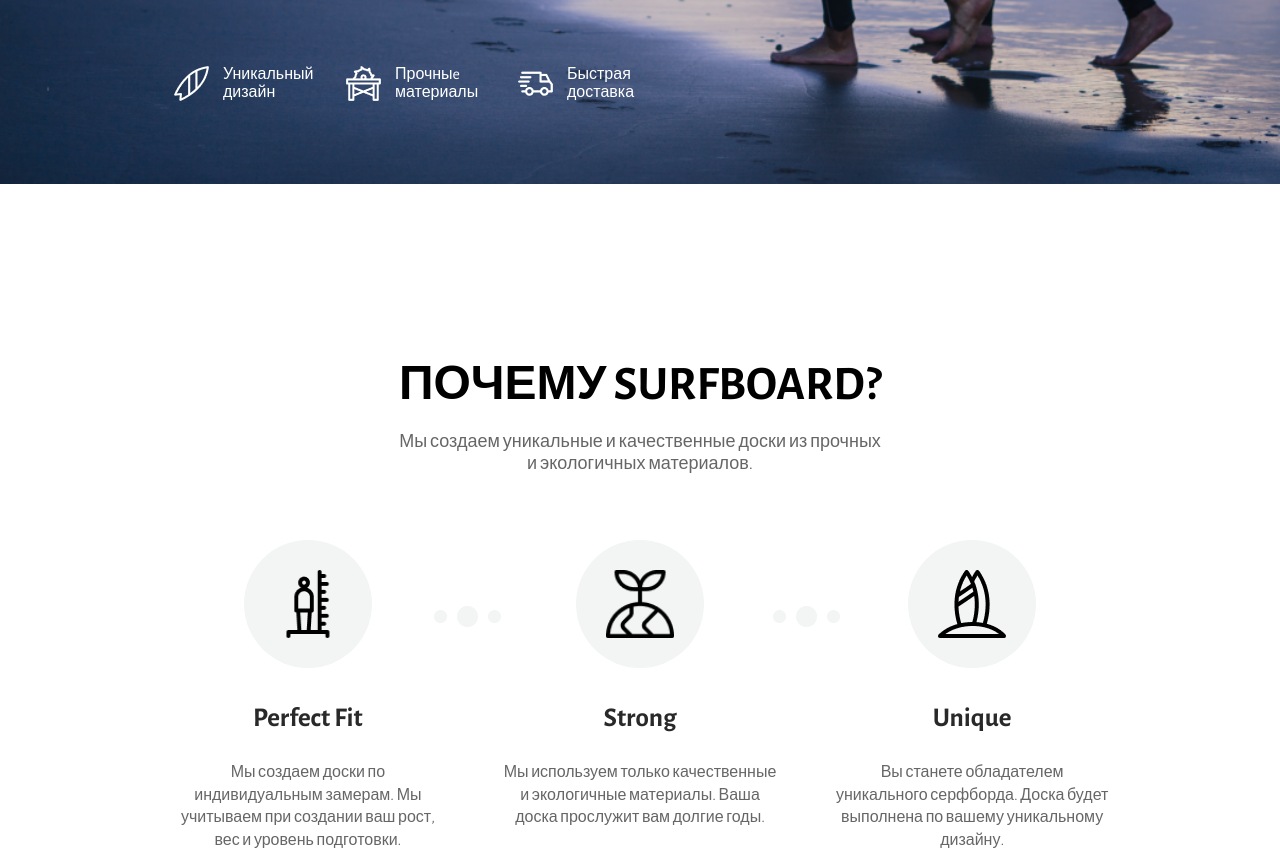
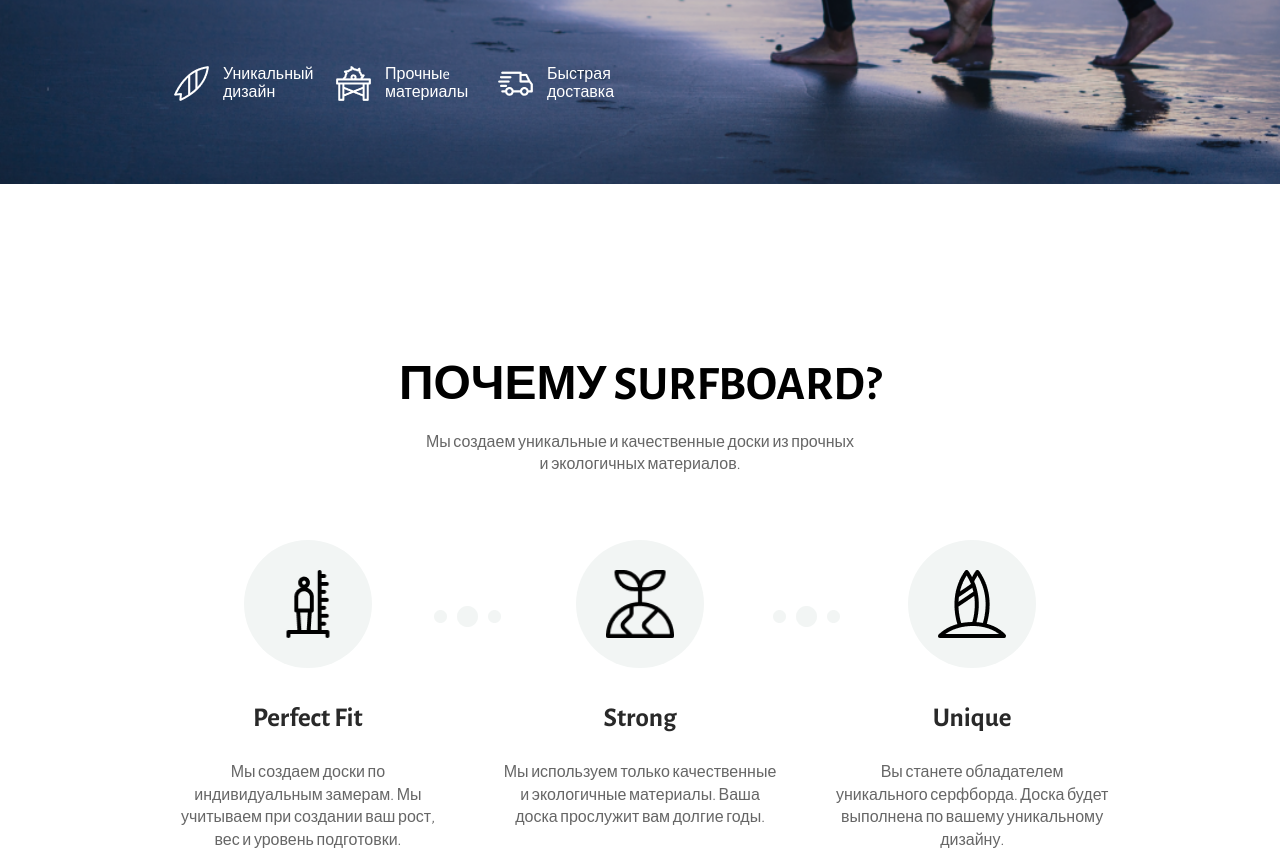
Before and after one commit to bisimbeew/surf, a plain HTML site: page index.html in a window 1280 px wide. Shown: the part 616-1471 px from the top of the page. Drawn offline with nearby package versions, Linux system fonts and the light colour scheme.

Commit message:
font-size hello_title

```diff
--- a/css/advantages.scss
+++ b/css/advantages.scss
@@ -1,6 +1,5 @@
 .advantages {
   display: flex;
-  column-count: 3;
 
   @include phones {
     flex-direction: column;
--- a/css/hello.scss
+++ b/css/hello.scss
@@ -16,6 +16,7 @@
     text-align: center;
     align-items: flex-end;
     padding: 0 15%;
+    font-size: 40px;
   }
 }
 
--- a/css/info.scss
+++ b/css/info.scss
@@ -14,6 +14,7 @@
       width: 8.875rem;
       height: 2.5625rem;
       display: flex;
+      flex: 1;
       align-items: center;
 
       .info-pik{
--- a/css/why.scss
+++ b/css/why.scss
@@ -23,7 +23,7 @@
 }
 
 .why_subtitle {
-  font-size: 18px;
+  font-size: 16px;
   line-height: 1.375rem;
   text-align: center;
   color: #666666;
```
Also changed, not shown: css/main.css.
